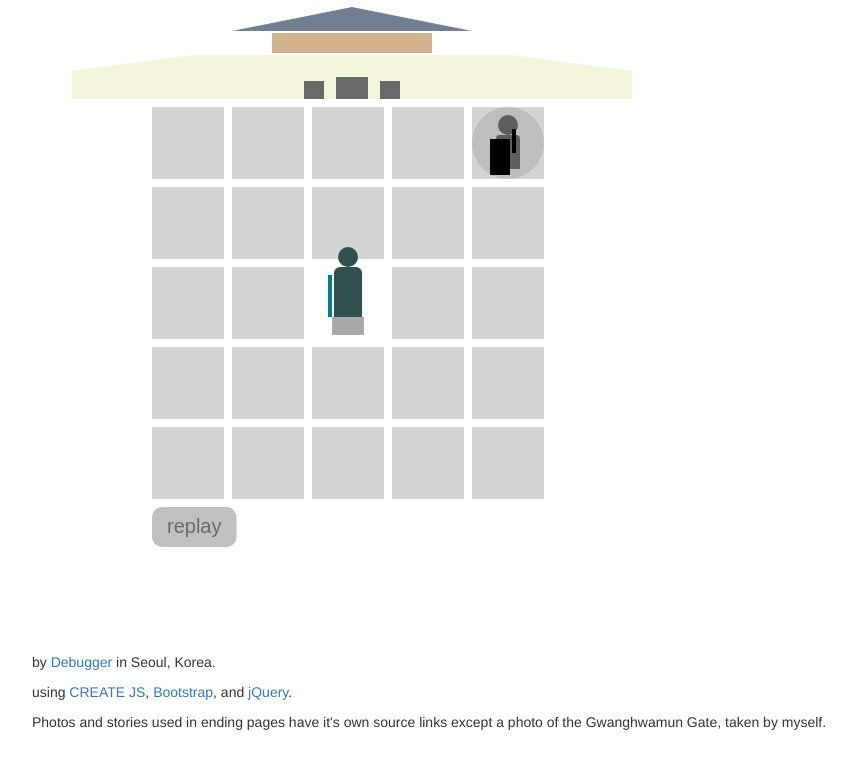
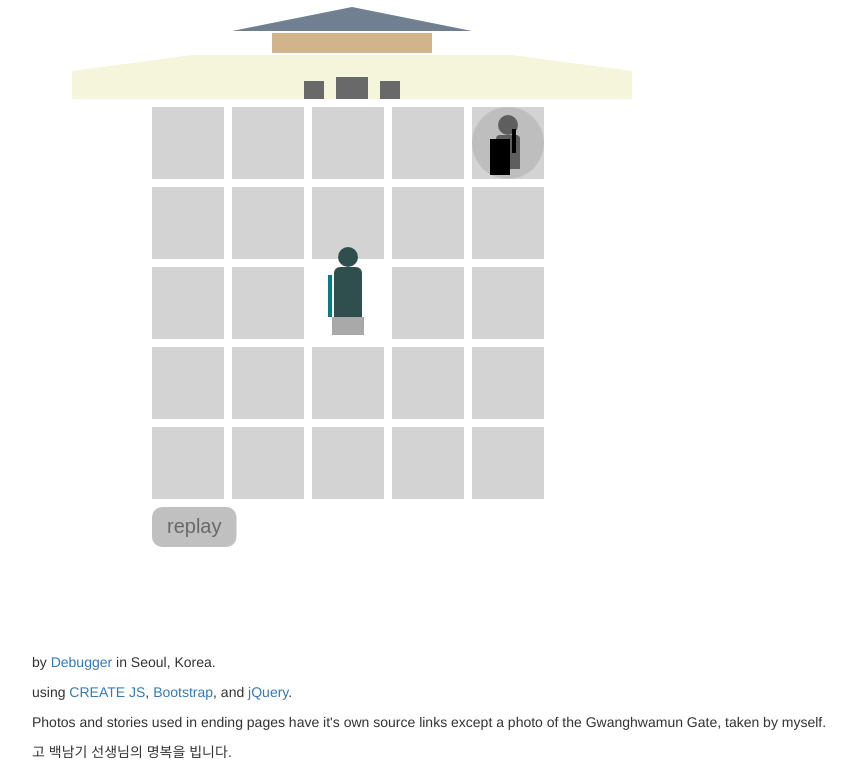
Before and after one commit to debugger-net/GameForKorea2015, a plain HTML site: page index.html in a window 1280 px wide. Shown: the part 63-835 px from the top of the page, without its empty margins (38-894 px from the left). Before the commit the page ends 805 px from the top, so only its background shows below. Drawn offline with Linux system fonts and the light colour scheme.

Commit message:
dedicate my game for a CITIZEN

```diff
--- a/index.html
+++ b/index.html
@@ -69,6 +69,9 @@
 				</p>
 				<p>
 					Photos and stories used in ending pages have it's own source links except a photo of the Gwanghwamun Gate, taken by myself.
+				</p>
+                <p>
+					고 백남기 선생님의 명복을 빕니다.
 				</p>
 			</div>
 		</div>
```
